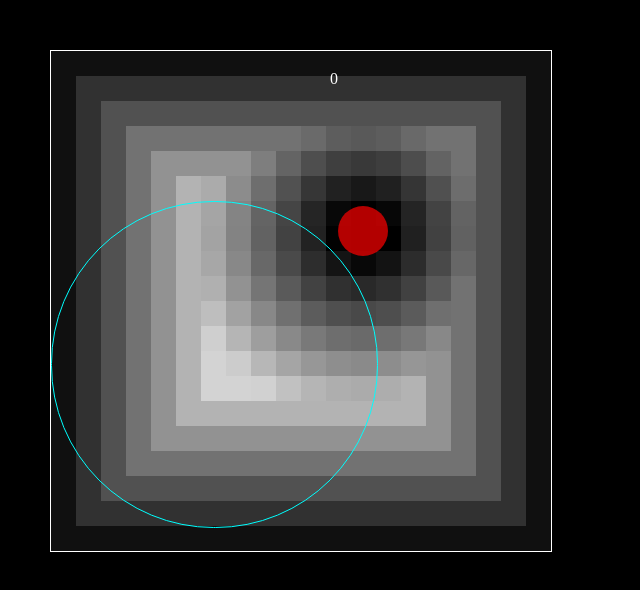
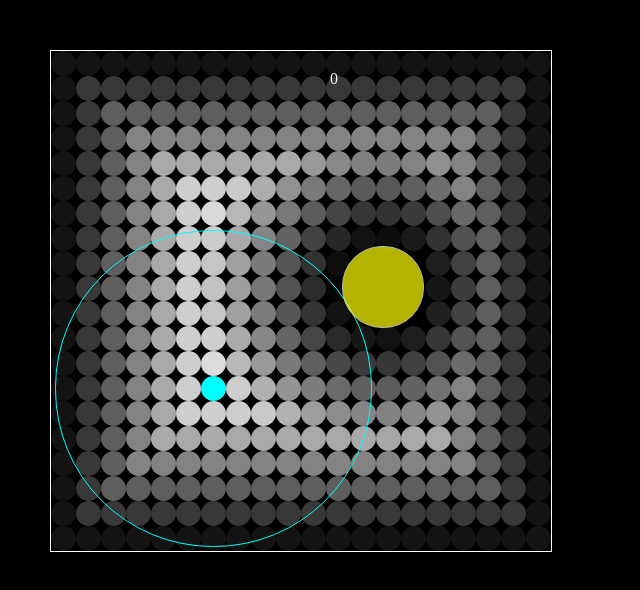
Before and after one commit to koyner/touch-bubbles, an Angular app: page / in a window 1280 px wide. Shown: the top 590 px of the page, without its empty margins (0-640 px from the left). Built offline with nearby package versions, Linux system fonts and the light colour scheme.

Commit message:
general updates

```diff
--- a/src/app/app.component.html
+++ b/src/app/app.component.html
@@ -1,7 +1,7 @@
 <div style="color:white;position:absolute;left:50px;top:50px;">
   <div style="position:absolute;left:0;top:0;border:1px solid white;"
-       [style.width.px]="spaceW"
-       [style.height.px]="spaceH">
+       [style.width.px]="winW"
+       [style.height.px]="winH">
   </div>
   <div *ngFor="let bubble of bubbles">
     <app-bubble
@@ -16,22 +16,23 @@
   <div style="position: absolute;left:280px;top:20px;color:white;z-index:2;">
     {{score}}
   </div>
-  <ng-container *ngFor="let distRow of dists">
-    <ng-container *ngFor="let dist of distRow">
-      <div style="position:absolute;z-index:1;"
-           [style.left.px]="dist.minX + 1"
-           [style.top.px]="dist.minY + 1"
-           [style.width.px]="dist.maxX - dist.minX"
-           [style.height.px]="dist.maxY - dist.minY"
-           [style.background-color]="dist.getCol()">
+  <ng-container *ngFor="let distRow of dAll">
+    <ng-container *ngFor="let d of distRow">
+      <div *ngIf="d.dist > 0" style="position:absolute;z-index:1;"
+           [style.border-radius.px]="d.w / 2"
+           [style.left.px]="d.xMin + 1"
+           [style.top.px]="d.yMin + 1"
+           [style.width.px]="d.w"
+           [style.height.px]="d.h"
+           [style.background-color]="d === dFurthest ? 'cyan' : d.col">
       </div>
     </ng-container>
   </ng-container>
-  <div style="position:absolute;z-index:2;border:1px solid cyan;background:none;"
-       [style.left.px]="distFurthest.x - distFurthest.dist + 1"
-       [style.top.px]="distFurthest.y - distFurthest.dist + 1"
-       [style.width.px]="distFurthest.dist * 2"
-       [style.height.px]="distFurthest.dist * 2"
-       [style.border-radius.px]="distFurthest.dist">
+  <div style="position:absolute;border:1px solid cyan;background:none;z-index:2;"
+       [style.left.px]="dFurthest.x - dFurthest.dist"
+       [style.top.px]="dFurthest.y - dFurthest.dist"
+       [style.width.px]="dFurthest.dist * 2"
+       [style.height.px]="dFurthest.dist * 2"
+       [style.border-radius.px]="dFurthest.dist">
   </div>
 </div>
--- a/src/app/app.component.ts
+++ b/src/app/app.component.ts
@@ -1,21 +1,7 @@
 import {Component, Inject, OnInit} from '@angular/core';
+
 import {Bubble} from './model/bubble';
-
-class Dist {
-  dist?: number;
-  constructor(public minX: number, public maxX: number, public minY: number, public maxY: number) {
-  }
-  getCol() {
-    const col = this.dist * 1.3;
-    return `rgb(${col},${col},${col})`;
-  }
-  get x() {
-    return (this.minX + this.maxX) / 2;
-  }
-  get y() {
-    return (this.minY + this.maxY) / 2;
-  }
-}
+import {Dist} from './model/dist';
 
 @Component({
   selector: 'app-root',
@@ -24,37 +10,37 @@ class Dist {
 })
 export class AppComponent implements OnInit {
 
+  private readonly _dDivs = 20;
+
   private _anim: number;
   private _isGameOver = false;
   private _score = 0;
-  private _segments = 20;
 
-  spaceW = 500;
-  spaceH = 500;
+  winW = 500;
+  winH = 500;
   bubbles: Array<Bubble> = [];
 
-  dists: Array<Array<Dist>> = [];
-  distFurthest: Dist;
+  dAll: Array<Array<Dist>> = [];
+  dFurthest: Dist;
 
   constructor(@Inject('Window') private window: Window) {
-    for (let j = 0; j < this._segments; j++) {
-      const segHeight = this.spaceH / this._segments;
-      const minY = j * segHeight;
-      const maxY = minY + segHeight;
-      for (let k = 0; k < this._segments; k++) {
+    for (let j = 0; j < this._dDivs; j++) {
+      const divH = this.winH / this._dDivs;
+      const yMin = j * divH;
+      const yMax = yMin + divH;
+      for (let k = 0; k < this._dDivs; k++) {
         if (k === 0) {
-          this.dists[j] = [];
+          this.dAll[j] = [];
         }
-        const segWidth = this.spaceW / this._segments;
-        const minX = k * segWidth;
-        const maxX = minX + segWidth;
-        this.dists[j][k] = new Dist(minX, maxX, minY, maxY);
+        const divW = this.winW / this._dDivs;
+        const xMin = k * divW;
+        const xMax = xMin + divW;
+        this.dAll[j][k] = new Dist(xMin, xMax, yMin, yMax);
       }
     }
   }
 
   ngOnInit() {
-    this.createBubble();
     this.gameStart();
   }
 
@@ -76,6 +62,7 @@ export class AppComponent implements OnInit {
   }
 
   private gameStart() {
+    this.createBubble();
     this._anim = this.window.setInterval(this.update, 25);
   }
 
@@ -91,46 +78,47 @@ export class AppComponent implements OnInit {
         this.gameEnd();
       }
     });
-    this.calculateDists();
+    this.updateDistMatrix();
   }
 
   private createBubble() {
-    // const side = this._sideMin + (Math.random() * (this._sideMax - this._sideMin));
-    const side = this.distFurthest ?
-      this.distFurthest.dist * 2 : 200;
-    const x = this.distFurthest ?
-      (this.distFurthest.minX + this.distFurthest.maxX) / 2 : (side / 2) + Math.floor(Math.random() * (this.spaceW - side));
-    const y = this.distFurthest ?
-      (this.distFurthest.minY + this.distFurthest.maxY) / 2 : (side / 2) + Math.floor(Math.random() * (this.spaceH - side));
+    const side = this.dFurthest ?
+      this.dFurthest.dist * 2 : 200;
+    const x = this.dFurthest ?
+      (this.dFurthest.xMin + this.dFurthest.xMax) / 2 :
+      (side / 2) + Math.floor(Math.random() * (this.winW - side));
+    const y = this.dFurthest ?
+      (this.dFurthest.yMin + this.dFurthest.yMax) / 2 :
+      (side / 2) + Math.floor(Math.random() * (this.winH - side));
     const bubble = new Bubble(x, y, side);
     this.bubbles.push(bubble);
-    this.calculateDists();
+    this.updateDistMatrix();
   }
 
-  private calculateDists() {
-    let distFurthest = null;
-    this.dists.forEach(distRow => {
-      distRow.forEach(dist => {
-        const distX = (dist.minX + dist.maxX) / 2;
-        const distY = (dist.minY + dist.maxY) / 2;
-        const distEdgeX = Math.min(this.spaceW - distX, distX);
-        const distEdgeY = Math.min(this.spaceH - distY, distY);
-        let distBubbleMin = -1;
+  private updateDistMatrix() {
+    let dFurthest = null;
+    this.dAll.forEach(dRow => {
+      dRow.forEach(d => {
+        const x = (d.xMin + d.xMax) / 2;
+        const y = (d.yMin + d.yMax) / 2;
+        let distToBubble = -1;
         this.bubbles.forEach(b => {
-          const distBubbleX = Math.abs(b.x - distX);
-          const distBubbleY = Math.abs(b.y - distY);
-          const distBubble = Math.max(0, Math.sqrt((distBubbleX * distBubbleX) + (distBubbleY * distBubbleY)) - (b.side / 2));
-          if (distBubbleMin === -1 || distBubble < distBubbleMin) {
-            distBubbleMin = distBubble;
+          const dX = Math.abs(b.x - x);
+          const dY = Math.abs(b.y - y);
+          const distToBubbleCurrent = Math.max(0, Math.sqrt((dX * dX) + (dY * dY)) - (b.side / 2));
+          if (distToBubble === -1 || distToBubbleCurrent < distToBubble) {
+            distToBubble = distToBubbleCurrent;
           }
         });
-        dist.dist = Math.min(distBubbleMin, distEdgeY, distEdgeX);
-        if (!distFurthest || dist.dist > distFurthest.dist) {
-          distFurthest = dist;
+        const distToEdgeX = Math.min(this.winW - x, x);
+        const distToEdgeY = Math.min(this.winH - y, y);
+        d.dist = Math.min(distToBubble, distToEdgeY, distToEdgeX);
+        if (!dFurthest || d.dist > dFurthest.dist) {
+          dFurthest = d;
         }
       });
     });
-    this.distFurthest = distFurthest;
+    this.dFurthest = dFurthest;
   }
 
 }
--- a/src/app/bubble/bubble.component.css
+++ b/src/app/bubble/bubble.component.css
@@ -2,5 +2,6 @@ div.bubble {
   position: absolute;
   opacity: 0.7;
   cursor: pointer;
-  z-index: 2;
+  z-index: 4;
+  border: 1px solid white;
 }
--- a/src/app/bubble/bubble.component.html
+++ b/src/app/bubble/bubble.component.html
@@ -1,9 +1,9 @@
 <div class="bubble"
      (click)="clicked()"
-     [style.background-color]="bgCol"
+     [style.background-color]="col"
      [style.border-radius.px]="side / 2"
      [style.width.px]="side"
      [style.height.px]="side"
-     [style.left.px]="xPos"
-     [style.top.px]="yPos">
+     [style.left.px]="x"
+     [style.top.px]="y">
 </div>
--- a/src/app/bubble/bubble.component.ts
+++ b/src/app/bubble/bubble.component.ts
@@ -12,11 +12,11 @@ export class BubbleComponent {
   @Input() isGameOver: boolean;
   @Output() killed: EventEmitter<Bubble> = new EventEmitter();
 
-  get xPos(): number {
+  get x(): number {
     return this.bubble.x - this.bubble.side / 2;
   }
 
-  get yPos(): number {
+  get y(): number {
     return this.bubble.y - this.bubble.side / 2;
   }
 
@@ -24,7 +24,7 @@ export class BubbleComponent {
     return this.bubble.side;
   }
 
-  get bgCol(): string {
+  get col(): string {
     if (this.bubble.side > 120) {
       return '#00FF00';
     } else if (this.bubble.side > 60) {
--- a/src/app/model/bubble.ts
+++ b/src/app/model/bubble.ts
@@ -1,12 +1,15 @@
 export class Bubble {
+
+  private _speed;
 
   constructor(public x: number,
               public y: number,
               public side: number) {
+    this._speed = this.side / 500;
   }
 
   update() {
-    this.side -= 0.5;
+    this.side -= this._speed;
   }
 
 }
--- /dev/null
+++ b/src/app/model/dist.ts
@@ -0,0 +1,31 @@
+export class Dist {
+
+  dist?: number;
+
+  constructor(public xMin: number,
+              public xMax: number,
+              public yMin: number,
+              public yMax: number) {
+  }
+
+  get col(): string {
+    const col = this.dist * 1.5;
+    return `rgb(${col},${col},${col})`;
+  }
+
+  get x(): number {
+    return (this.xMin + this.xMax) / 2;
+  }
+
+  get y(): number {
+    return (this.yMin + this.yMax) / 2;
+  }
+
+  get w(): number {
+    return this.xMax - this.xMin;
+  }
+
+  get h(): number {
+    return this.yMax - this.yMin;
+  }
+}
--- a/src/index.html
+++ b/src/index.html
@@ -1,5 +1,5 @@
 <!doctype html>
-<html lang="en" style="background-color: black;">
+<html lang="en" style="background-color: black;box-sizing: border-box;">
 <head>
   <meta charset="utf-8">
   <title>TouchBubbles</title>
```
Also changed, not shown: package.json (+19 -19 lines), 2 other files (tests, documents, lock files or other folders).
